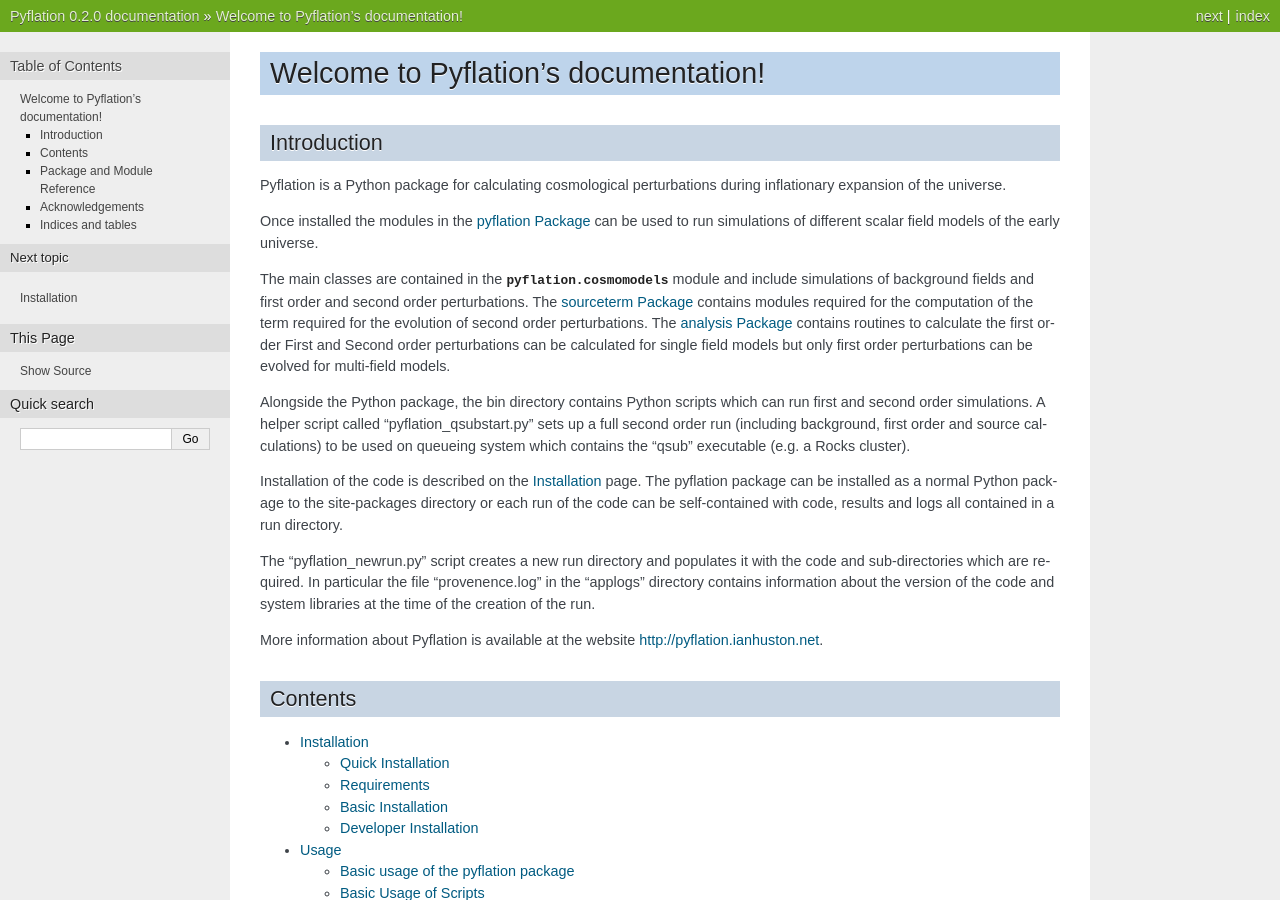
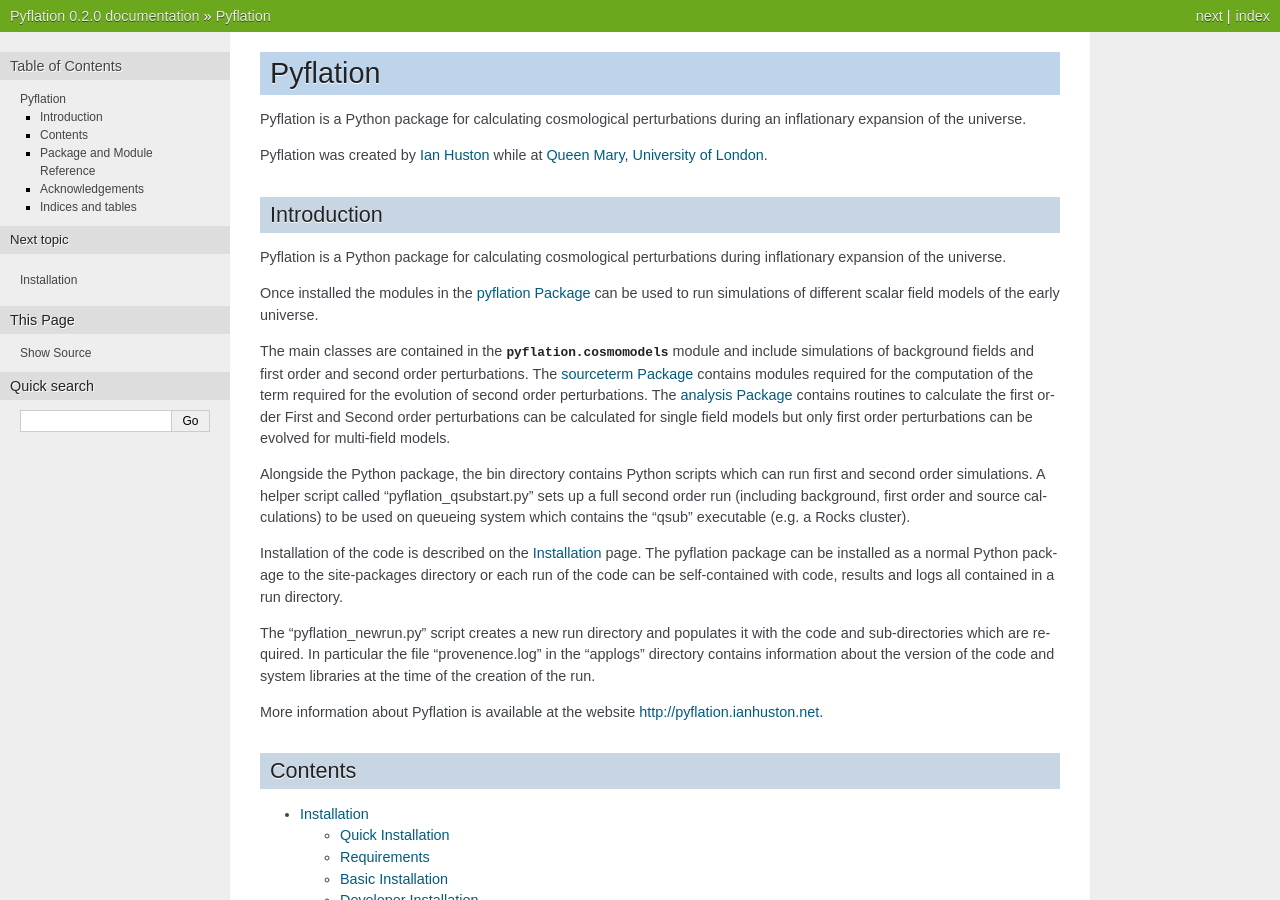
Before and after one commit to ihuston/pyflation, a Sphinx documentation site: the page built from docs/index.rst, in a window 1280 px wide and 900 px high. Built offline with Sphinx 7.4.7, drawn with Linux system fonts in a browser that asks for light colours; some of the changed text lies outside the part shown.

Commit message:
Add authorship line to index page.

```diff
--- a/docs/index.rst
+++ b/docs/index.rst
@@ -3,8 +3,14 @@
    You can adapt this file completely to your liking, but it should at least
    contain the root `toctree` directive.
 *************************************
-Welcome to Pyflation's documentation!
+Pyflation
 *************************************
+Pyflation is a Python package for calculating cosmological perturbations during an inflationary
+expansion of the universe.
+
+Pyflation was created by `Ian Huston <http://www.ianhuston.net>`_ while at `Queen Mary, University of London
+<http://www.qmul.ac.uk>`_.
+
 Introduction
 ============
 
```
